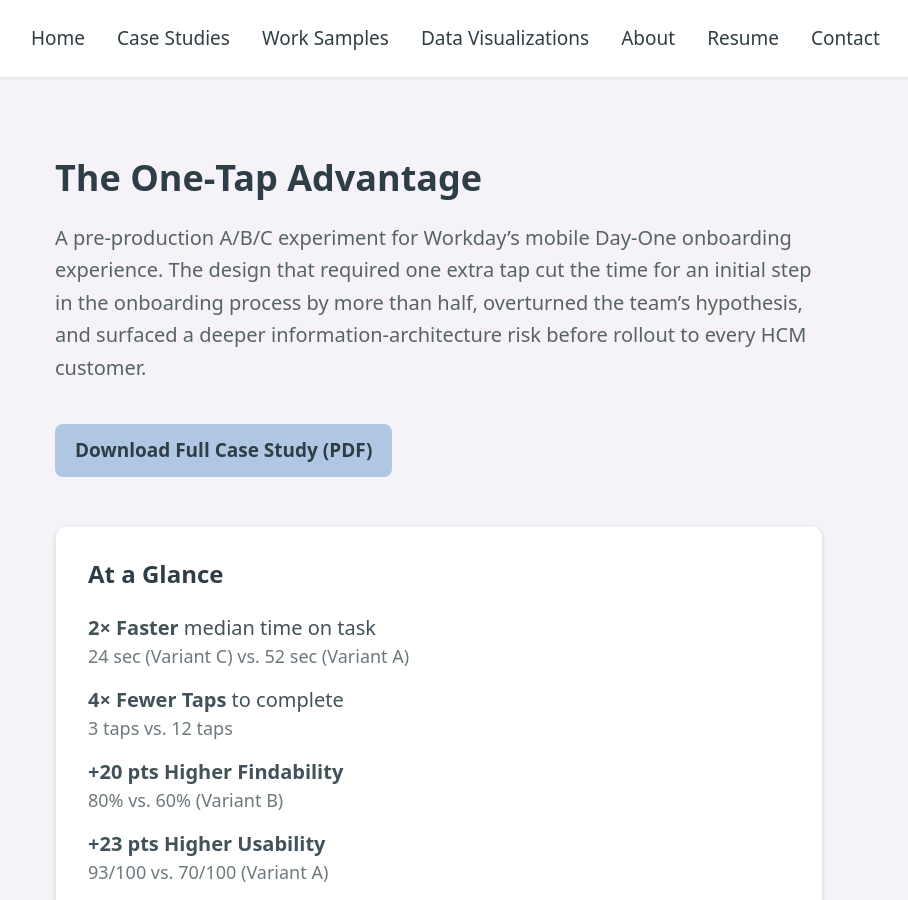
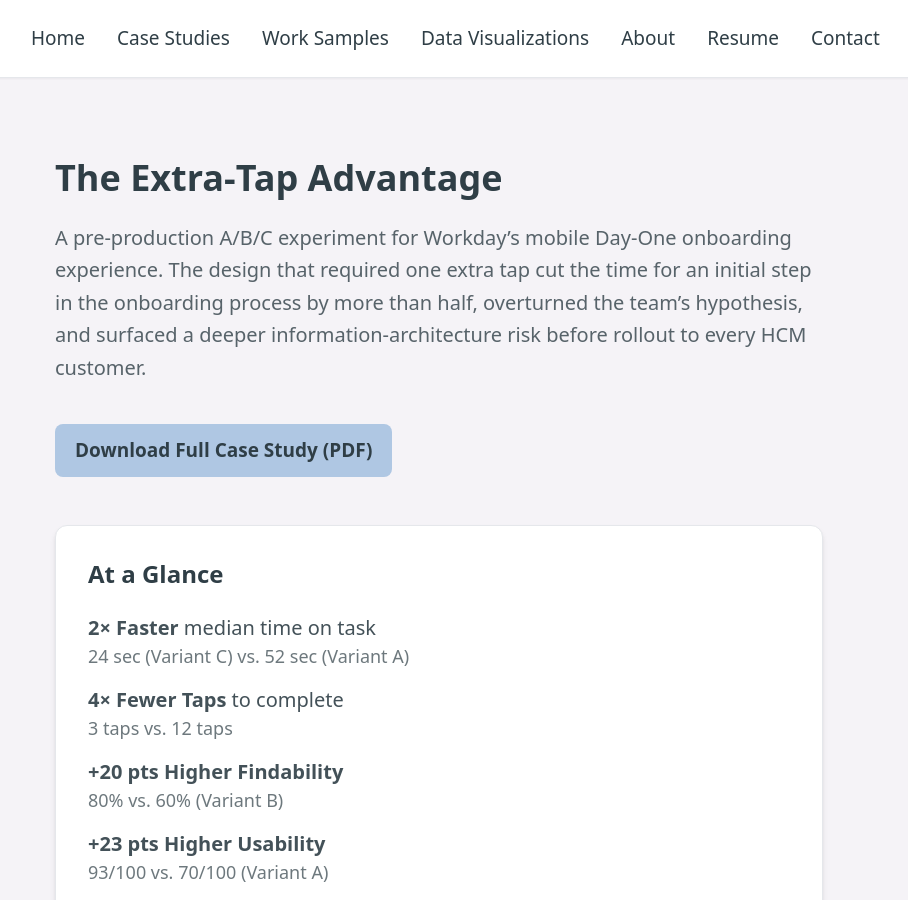
Before and after one commit to francine-i-stephens/francine-portfolio, a Jekyll site: the page case-studies/extra-tap-advantage.html, which Jekyll copies as it is, in a window 1280 px wide and 900 px high. Shown: the whole window, without its empty margins (97-1005 px from the left). Built offline with Jekyll 4.4.1, drawn with Linux system fonts in a browser that asks for light colours; nearby versions of some CDN libraries.

Commit message:
Rename case study from One-Tap to Extra-Tap Advantage

```diff
--- a/case-studies/extra-tap-advantage.html
+++ b/case-studies/extra-tap-advantage.html
@@ -2,7 +2,7 @@
 <html lang="en">
 <head>
   <meta charset="UTF-8">
-  <title>The One‑Tap Advantage | Case Study</title>
+  <title>The Extra‑Tap Advantage | Case Study</title>
 
   <script src="https://cdn.tailwindcss.com"></script>
   <script>
@@ -38,7 +38,7 @@
 
   <!-- Header -->
   <section class="max-w-5xl mx-auto px-6 py-20">
-    <h1 class="text-4xl font-bold mb-6">The One‑Tap Advantage</h1>
+    <h1 class="text-4xl font-bold mb-6">The Extra‑Tap Advantage</h1>
 
     <p class="text-xl text-charcoal/80 leading-relaxed mb-10 max-w-3xl">
       A pre‑production A/B/C experiment for Workday’s mobile Day‑One onboarding experience.
@@ -47,7 +47,7 @@
     </p>
 
     <!-- PDF Download Button -->
-    <a href="../../assets/case-studies/one-tap-advantage/Mobile_Onboarding_Case_Study.pdf"
+    <a href="../../assets/case-studies/extra-tap-advantage/Mobile_Onboarding_Case_Study.pdf"
        class="inline-block px-5 py-3 bg-blueSoft text-charcoal font-semibold rounded-lg
               hover:bg-charcoal hover:text-white transition mb-12">
       Download Full Case Study (PDF)
```
